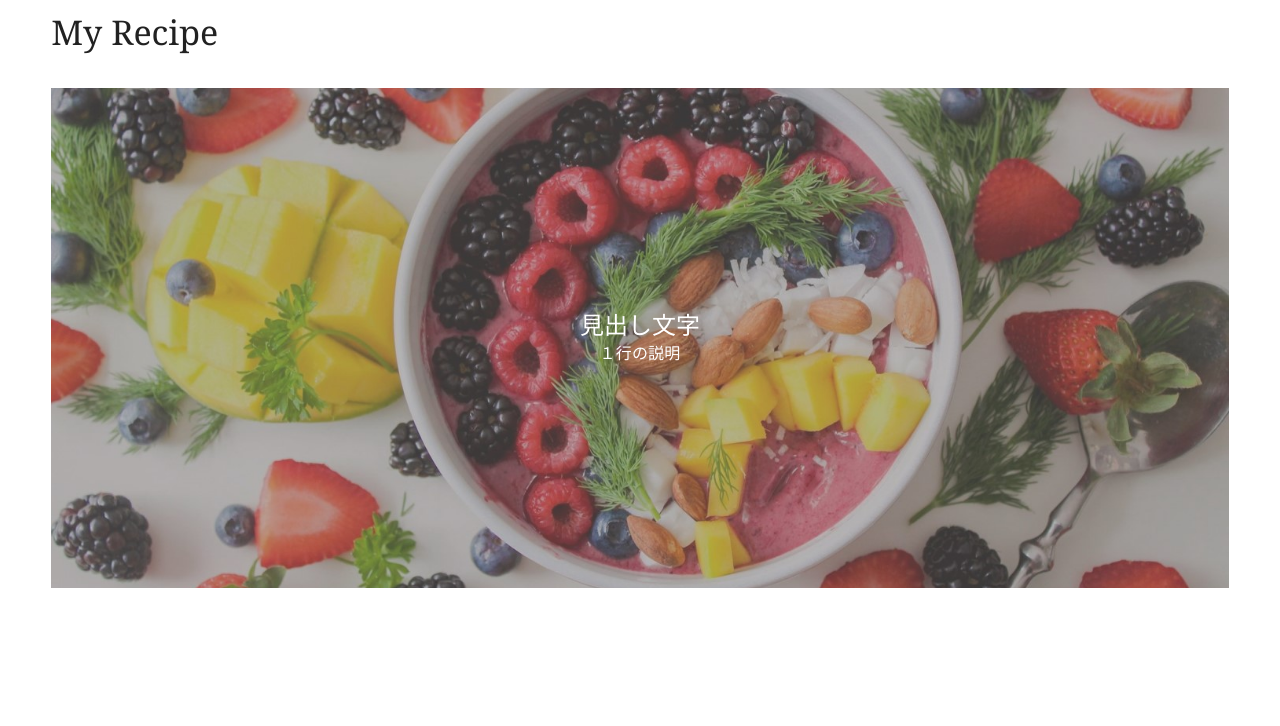
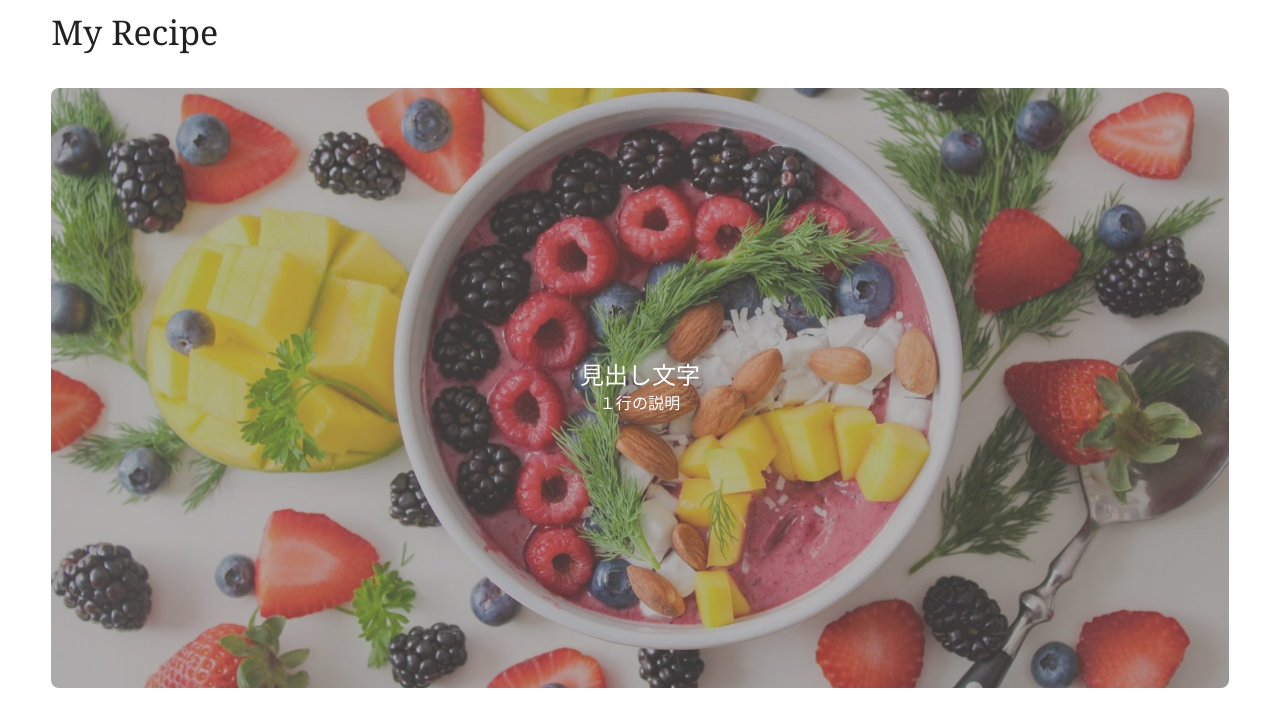
Before and after one commit to nkserveren26/myrecipe-frontend, a React (Create React App) app: page / in a window 1280 px wide. Shown: the top 726 px of the page. Built offline with nearby package versions, Linux system fonts and the light colour scheme.

Commit message:
トップページの画像ヘッダーの高さ調整

```diff
--- a/src/App.tsx
+++ b/src/App.tsx
@@ -13,9 +13,10 @@ function App() {
           sx={{
             position: 'relative',
             width: '100%',
-            height: '500px',
+            height: '600px',
             overflow: 'hidden',
-            marginTop: '2%'
+            marginTop: '2%',
+            borderRadius: '8px',
           }}
         >
           <Box
```
